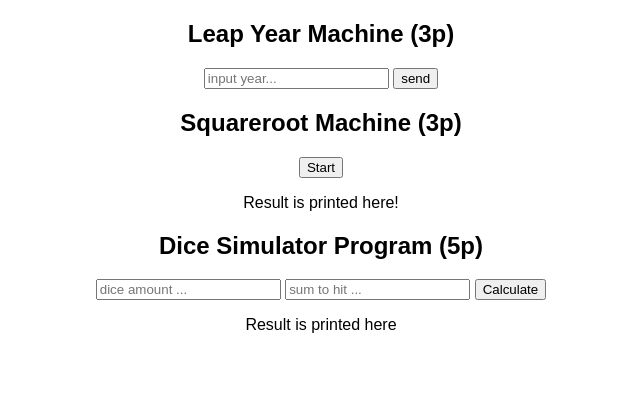
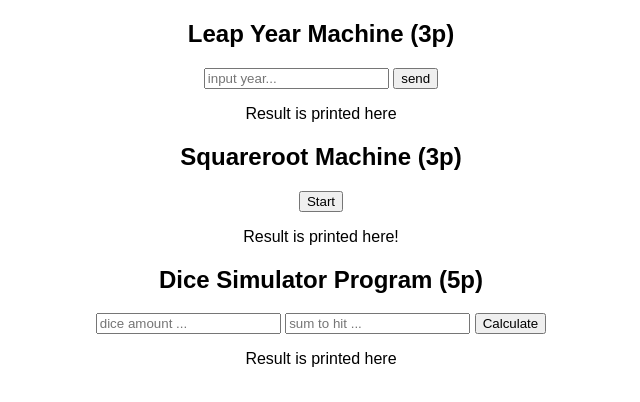
Before and after one commit to koodihirmu/js_moduulit, a plain HTML site: page index.html in a window 1280 px wide. Shown: the whole page, without its empty margins (319-959 px from the left). Drawn offline with Linux system fonts and the light colour scheme.

Commit message:
made stuff work correctly

```diff
--- a/index.html
+++ b/index.html
@@ -13,6 +13,27 @@
 
 <body>
 	<div class="container">
+		<h2>Leap Year Machine (3p)</h2>
+		<form id="form_leap_year">
+			<div>
+				<input type="text" name="year" placeholder="input year...">
+				<input type="submit" name="submit" value="send">
+			</div>
+			<p>Result is printed here</p>
+		</form>
+		<div id="squareroot_div">
+			<h2>Squareroot Machine (3p)</h2>
+			<button>Start</button>
+			<p>Result is printed here!</p>
+		</div>
+		<div id="div_dice">
+			<h2>Dice Simulator Program (5p)</h2>
+			<input name="dice_amount" placeholder="dice amount ... "></input>
+			<input name="eye_value" placeholder="sum to hit ..."></input>
+			<button>Calculate</button>
+			<p>Result is printed here</p>
+		</div>
+
 	</div>
 </body>
 
--- a/moduuli_1/js/1_10_dice.js
+++ b/moduuli_1/js/1_10_dice.js
@@ -5,15 +5,6 @@
 // if user cancels the program prints "Square root not calculated"
 
 //container is declared in 1_5_leap_year
-container.innerHTML += `
-<div id="div_dice">
-<h2>Dice Simulator Program (5p)</h2>
-<input name="dice_amount" placeholder="dice amount ... "></input>
-<input name="eye_value" placeholder="sum to hit ..."></input>
-<button>Calculate</button>
-<p>Result is printed here</p>
-</div>
-`
 
 const div_dice = container.querySelector("div[id=div_dice]")
 const dice_amount = div_dice.querySelector("input[name=dice_amount]")
@@ -35,7 +26,6 @@ dice_button.addEventListener('click', function() {
 			hit += 1
 		}
 	}
-
 	// print the result to paragraph
 	div_dice.querySelector("p").innerText = `Probability to get sum ${eye_value.value} is ${(hit / rolls) * 100}%`
 })
--- a/moduuli_1/js/1_5_leap_year.js
+++ b/moduuli_1/js/1_5_leap_year.js
@@ -2,20 +2,9 @@
 
 const container = document.querySelector(".container")
 
-container.innerHTML = `
-	<h2>Leap Year Machine (3p)</h2>
-	<form id="form_leap_year">
-		<div>
-			<input type="text" name="year" placeholder="input year...">
-			<input type="submit" name="submit" value="send">
-		</div>
-		<p></p>
-	</form>
-`
-
 const form = document.querySelector("form[id=form_leap_year]")
 const year = document.querySelector("input[name=year]")
-const p = document.querySelector("p")
+const p = form.querySelector("p")
 
 form.addEventListener('submit', function(evt) {
 	// prevent site from refreshing since that is form default action
--- a/moduuli_1/js/1_6_square_root.js
+++ b/moduuli_1/js/1_6_square_root.js
@@ -5,18 +5,12 @@
 // if user cancels the program prints "Square root not calculated"
 
 // body is declared in 1_5_leap_year
-container.innerHTML += `
-<div id="squareroot_div">
-<h2>Squareroot Machine (3p)</h2>
-<button>Start</button>
-<p>Result is printed here!</p>
-</div>
-`
 
-const div_sq = document.querySelector("div[id=squareroot_div]")
+const div_sq = container.querySelector("div[id=squareroot_div]")
 const button_sq = div_sq.querySelector("button")
 
 button_sq.addEventListener('click', function() {
+	console.log("Square root machine")
 	if (confirm("Should I calculate the square root?")) {
 		let answer = parseInt(prompt("Give me a positive number"))
 		if (answer >= 0) {
```
